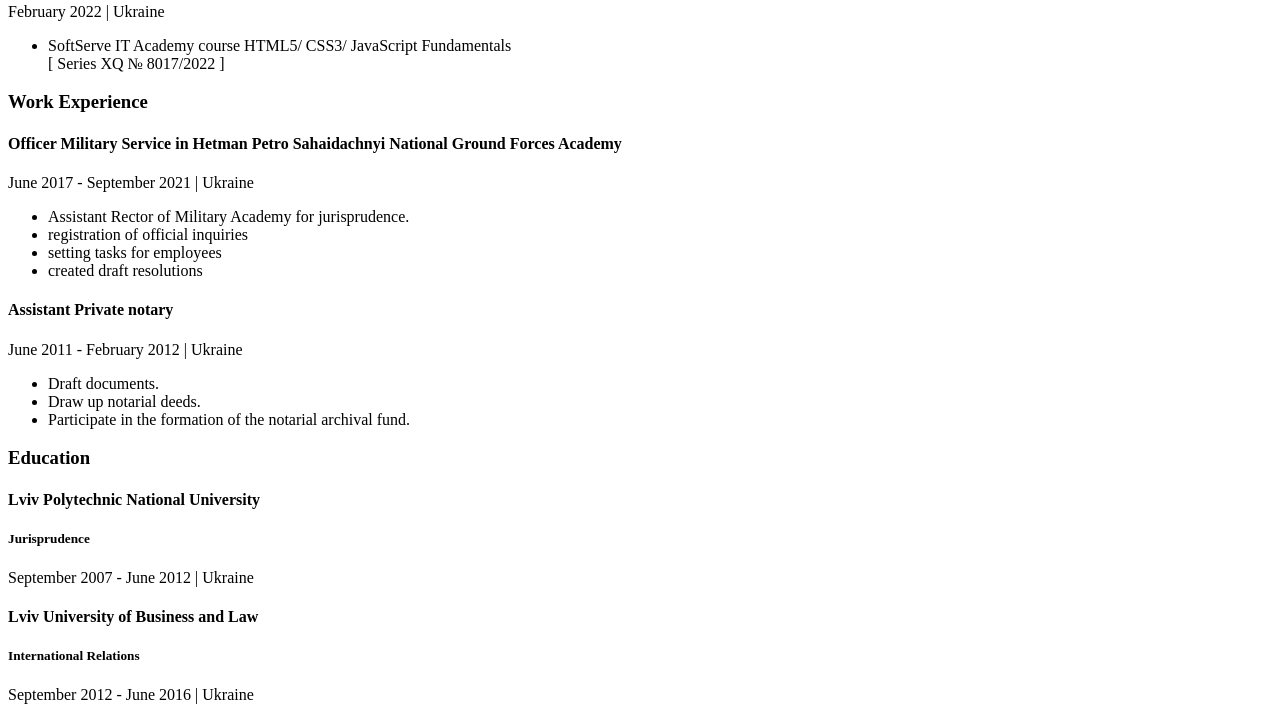
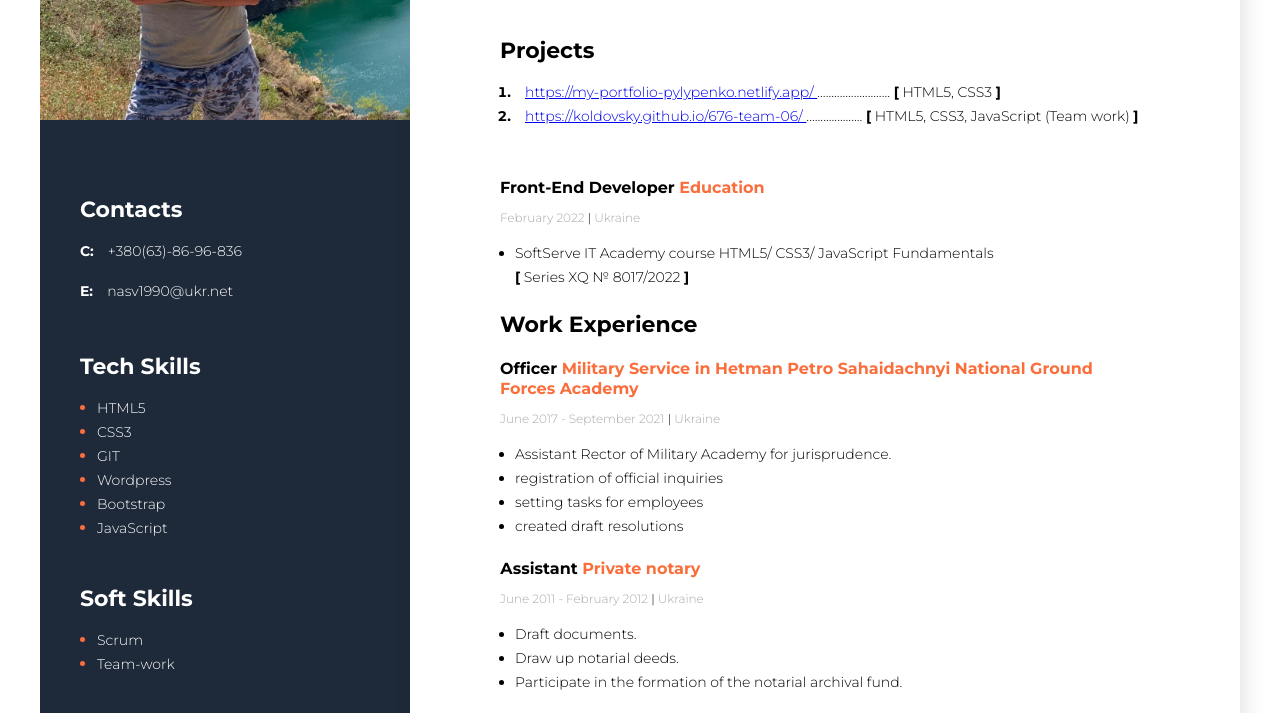
Before and after one commit to SoulOfDarknes/Resume, a plain HTML site: page index.html in a window 1280 px wide. Shown: the part 298-1011 px from the top of the page. Drawn offline with Linux system fonts and the light colour scheme; the site is published under a folder, as on GitHub Pages, so addresses that start at the root find nothing.

Commit message:
Update index.html

```diff
--- a/index.html
+++ b/index.html
@@ -8,7 +8,7 @@
 		<link rel="preconnect" href="https://fonts.gstatic.com" crossorigin />
 		<link href="https://fonts.googleapis.com/css2?family=Montserrat:wght@300;700&display=swap" rel="stylesheet" />
 		<title>My own Web site (Resume)</title>
-		<link href="/css/styles.css" rel="stylesheet" type="text/css" />
+		<link href="css/styles.css" rel="stylesheet" type="text/css" />
 	</head>
 	<!-- Main -->
 	<div class="main">
```
